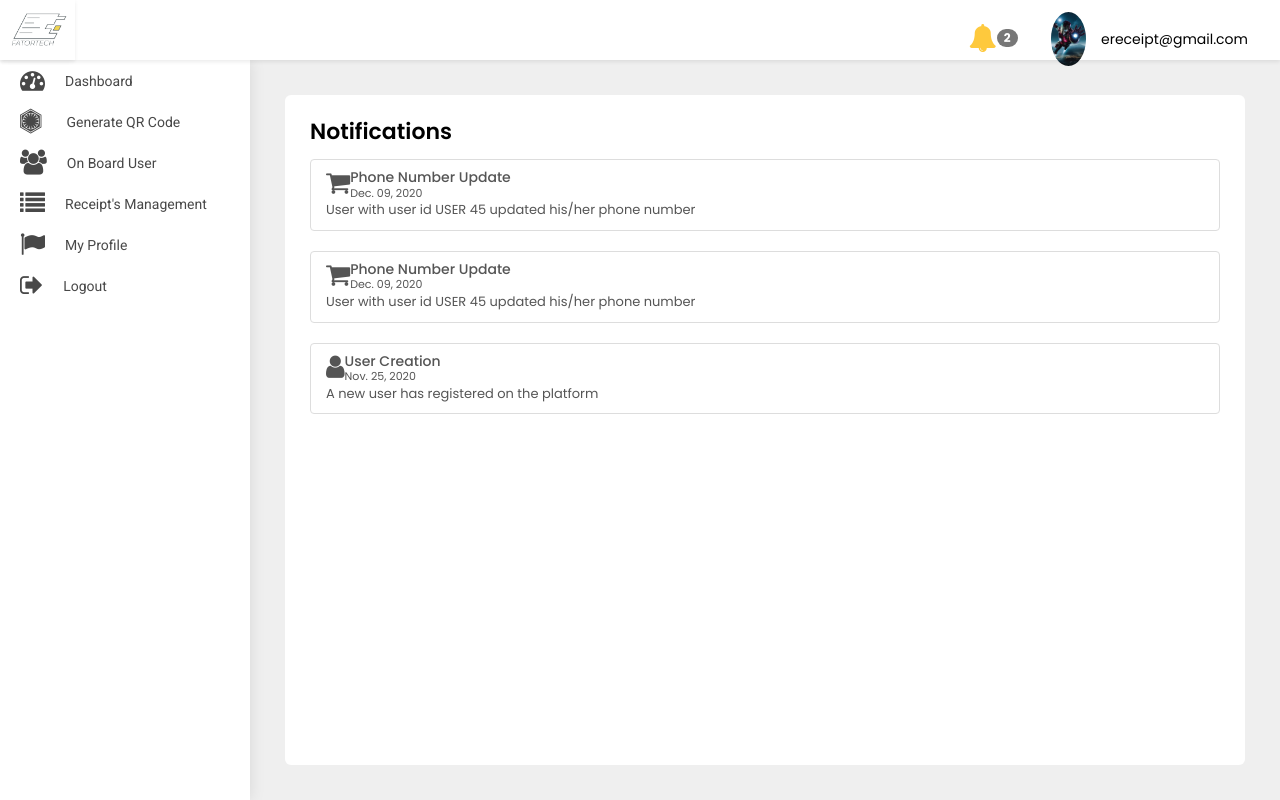
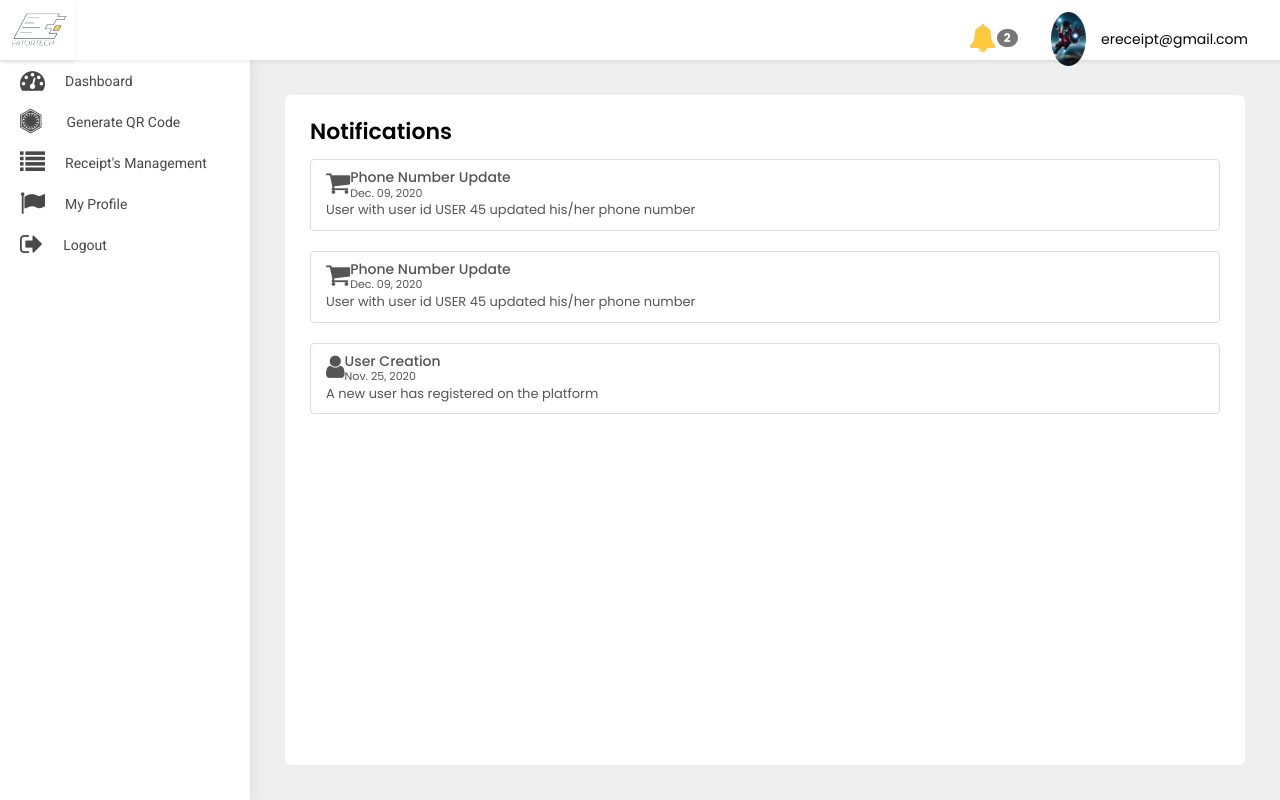
Before and after one commit to choudharyamit26/Sales-Slip, a Django app: page /merchant/notification/ in a window 1280 px wide. Run offline with Django 3.2, Linux system fonts and the light colour scheme; a user stored in the database is signed in; data comes from the database, SQL or seed files in the repository; some libraries are stand-ins or nearby versions.

Commit message:
Removed onboard user

```diff
--- a/merchant/templates/base-merchant.html
+++ b/merchant/templates/base-merchant.html
@@ -78,11 +78,11 @@
                 <span><i class="fa fa-first-order"></i></span>Generate QR Code
             </a>
         </li>
-        <li class="nav-item nav-link {% if request.resolver_match.view_name  == 'merchant:on-board' %}active{% endif %}">
-            <a href="{% url 'merchant:on-board'  %}">
-                <span><i class="fa fa-group"></i></span>On Board User
-            </a>
-        </li>
+<!--        <li class="nav-item nav-link {% if request.resolver_match.view_name  == 'merchant:on-board' %}active{% endif %}">-->
+<!--            <a href="{% url 'merchant:on-board'  %}">-->
+<!--                <span><i class="fa fa-group"></i></span>On Board User-->
+<!--            </a>-->
+<!--        </li>-->
         <li class="nav-item nav-link {% if request.resolver_match.view_name  == 'merchant:order-list' %}active{% endif %}">
             <a href="{% url 'merchant:order-list'  %}">
                 <span><i class="fa fa-list"></i></span> Receipt's Management
```
